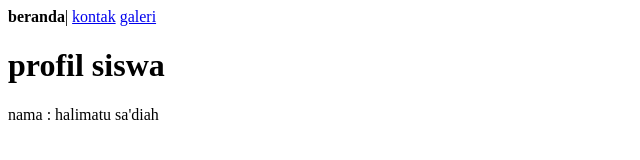
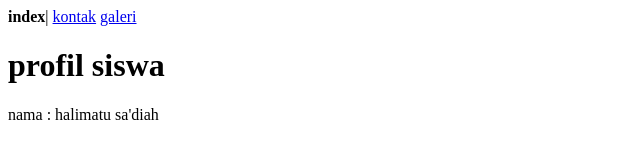
Before and after one commit to halimatus4diahh-stack/latihan2, a plain HTML site: page index.html in a window 1280 px wide. Shown: the full height of the page, 0-640 px from the left. Drawn offline with Linux system fonts and the light colour scheme.

Commit message:
update index.html

```diff
--- a/index.html
+++ b/index.html
@@ -9,7 +9,7 @@
 
 <body>
   <nav>
-    <b>beranda</b>|
+    <b>index</b>|
     <a href="kontak.html">kontak</a>
     <a href="galeri.html">galeri</a>
   </nav>
```
